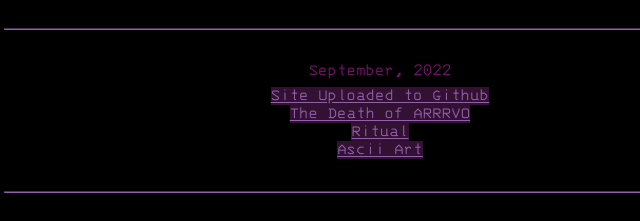
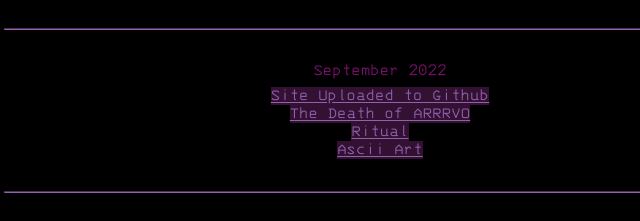
Before and after one commit to 333voidGirl/n1l.neocities.org, a plain HTML site: page blog.html in a window 1280 px wide. Shown: the part 158-379 px from the top of the page, 507-1147 px from the left. Drawn offline with Linux system fonts and the light colour scheme.

Commit message:
Update blog.html

```diff
--- a/blog.html
+++ b/blog.html
@@ -23,7 +23,11 @@
 <br>
 <hr>
 <br>
-<p>September, 2022</p>
+<!--<p>October 2022</p>
+<p>
+<br>
+</p>-->
+<p>September 2022</p>
 <p>
 <a href="site-uploaded-2-github.html">Site Uploaded to Github</a>
 <br>
```
